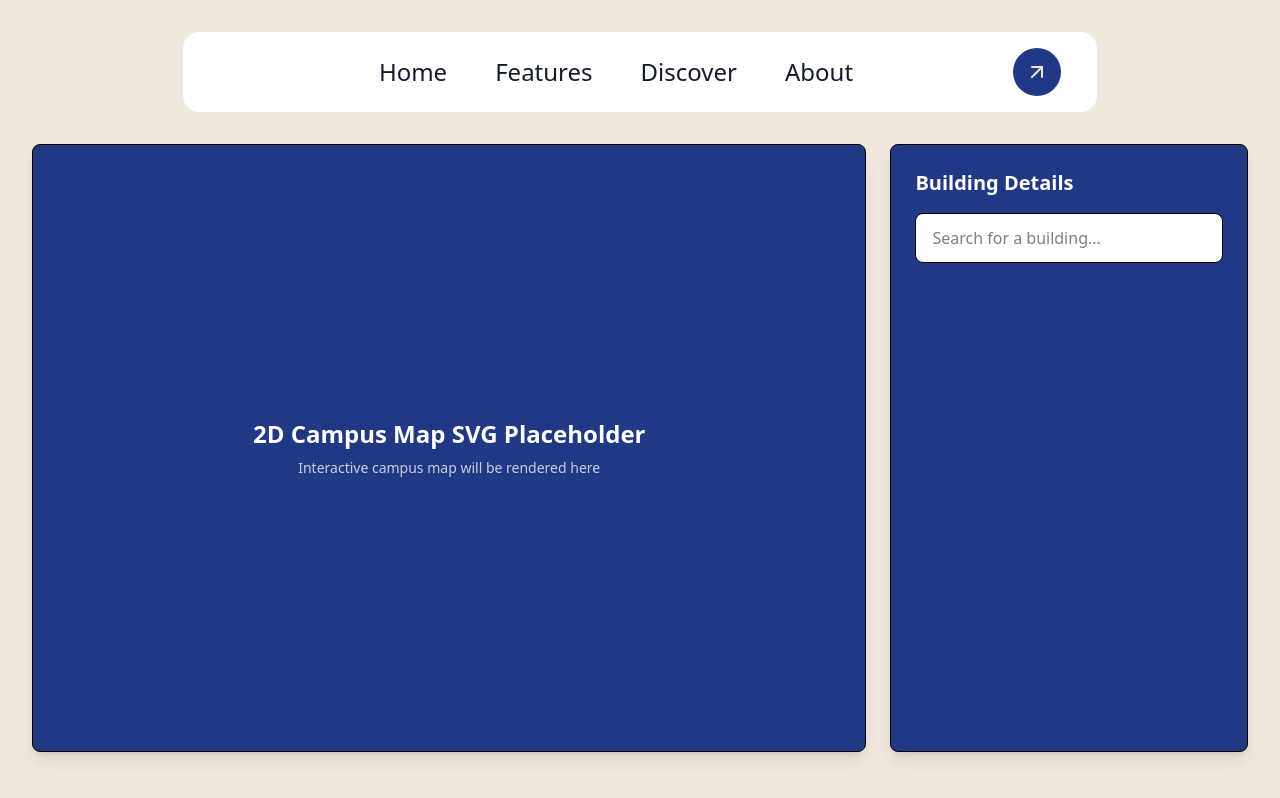
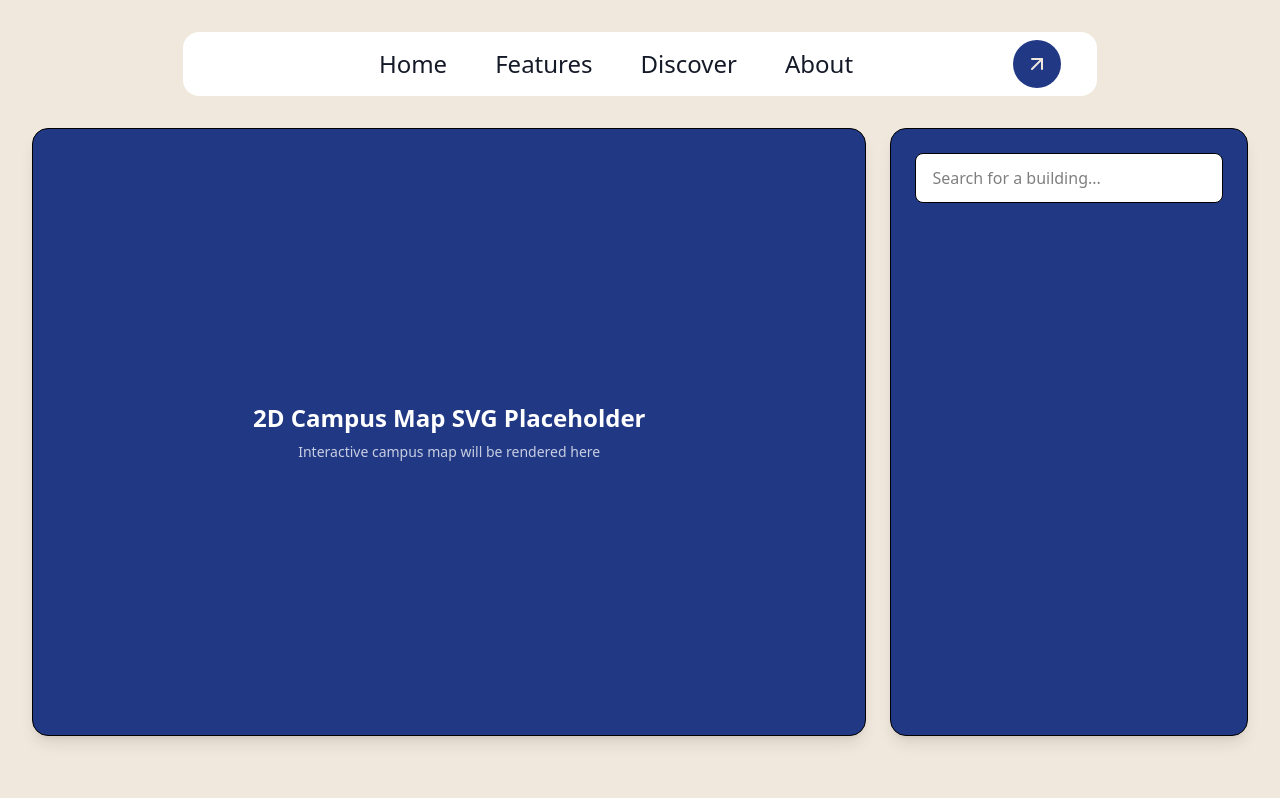
Before and after one commit to khalil-nouisse/ENSAM360, a React (Vite) app in the folder frontend/: page / in a window 1280 px wide. Built offline with nearby package versions, Linux system fonts and the light colour scheme.

Commit message:
feat : navbar , right-side container design enhance following figma's design

```diff
--- a/frontend/src/components/CampusMap.jsx
+++ b/frontend/src/components/CampusMap.jsx
@@ -1,7 +1,7 @@
 function CampusMap() {
   return (
     <div
-      className="border border-darkblue/20 rounded-lg shadow-lg h-full flex items-center justify-center"
+      className="border border-darkblue/20 rounded-2xl shadow-lg h-full flex items-center justify-center"
       style={{ backgroundColor: '#213985' }}
     >
       <div className="text-center text-white">
--- a/frontend/src/components/ExploreButton.jsx
+++ b/frontend/src/components/ExploreButton.jsx
@@ -10,11 +10,12 @@ function ExploreButton({ selectedBuilding, is3DMode, setIs3DMode }) {
           console.log(`3D Scene mode activated for ${selectedBuilding.name}`)
         }}
         className="bg-darkblue hover:bg-darkblue/90 text-white font-semibold px-8 py-3 rounded-lg shadow-md transition-all duration-200 transform hover:scale-105 focus:outline-none focus:ring-4 focus:ring-darkblue/30"
-        style={{ backgroundColor: '#213985' }}
+        style={{ backgroundColor: 'white',color:'#151A28' }}
       >
-        Explore 3D Scene
+        Explore
       </button>
     </div>
   )
 }
+
 export default ExploreButton
--- a/frontend/src/components/InteractionPanel.jsx
+++ b/frontend/src/components/InteractionPanel.jsx
@@ -13,11 +13,9 @@ function InteractionPanel({
 }) {
   return (
     <div
-      className="rounded-lg shadow-lg p-6 border border-darkblue/10 flex flex-col h-full"
+      className="rounded-2xl shadow-lg p-6 border border-darkblue/10 flex flex-col h-full"
       style={{ backgroundColor: '#213985' }}
     >
-      <h2 className="text-xl font-semibold text-white mb-4">Building Details</h2>
-
       {/* Search Section */}
       <SearchPanel
         searchTerm={searchTerm}
@@ -26,16 +24,20 @@ function InteractionPanel({
         onBuildingSelect={onBuildingSelect}
       />
 
-      {/* Building Image and Details Section */}
+      {/* Scrollable content area */}
+      <div className="flex-1 overflow-y-auto mb-4">
         <BuildingImage selectedBuilding={selectedBuilding} />
+      </div>
 
-      {/* Explore Button Section - Only shows when building is selected */}
+      {/* Fixed Explore Button at bottom */}
+      <div className="mt-auto">
         <ExploreButton
           selectedBuilding={selectedBuilding}
           is3DMode={is3DMode}
           setIs3DMode={setIs3DMode}
         />
       </div>
+    </div>
   )
 }
 
--- a/frontend/src/components/Navbar.jsx
+++ b/frontend/src/components/Navbar.jsx
@@ -9,7 +9,7 @@ export default function NavigationHeader() {
   return (
     <div className="w-full pt-8">
       <nav className="w-11/12 md:w-5/7 mx-auto rounded-2xl" style={{ backgroundColor: 'white' }}>
-        <div className="px-9 py-4">
+        <div className="px-9 py-2">
           <div className="flex items-center justify-between">
             {/* Desktop Navigation */}
             <div className="hidden md:flex items-center justify-center space-x-12 flex-1">
```
Lines whose indentation alone changed are shown as unchanged.
